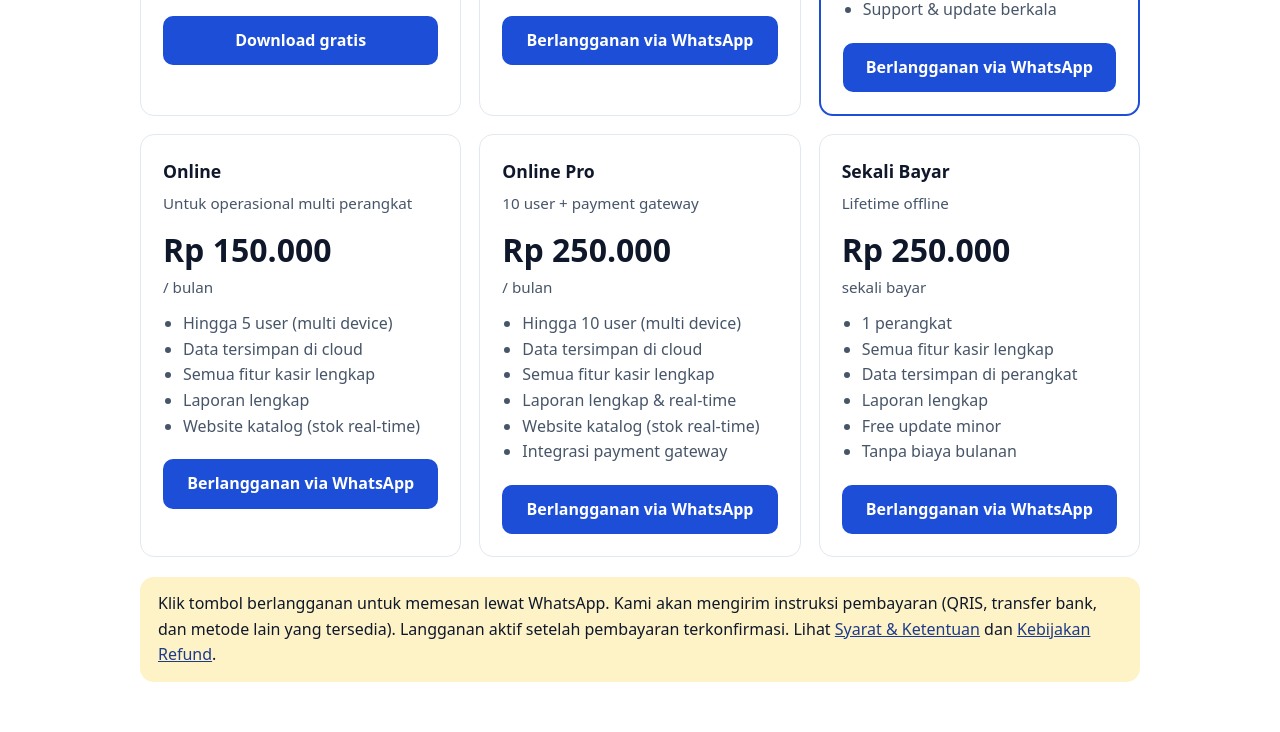
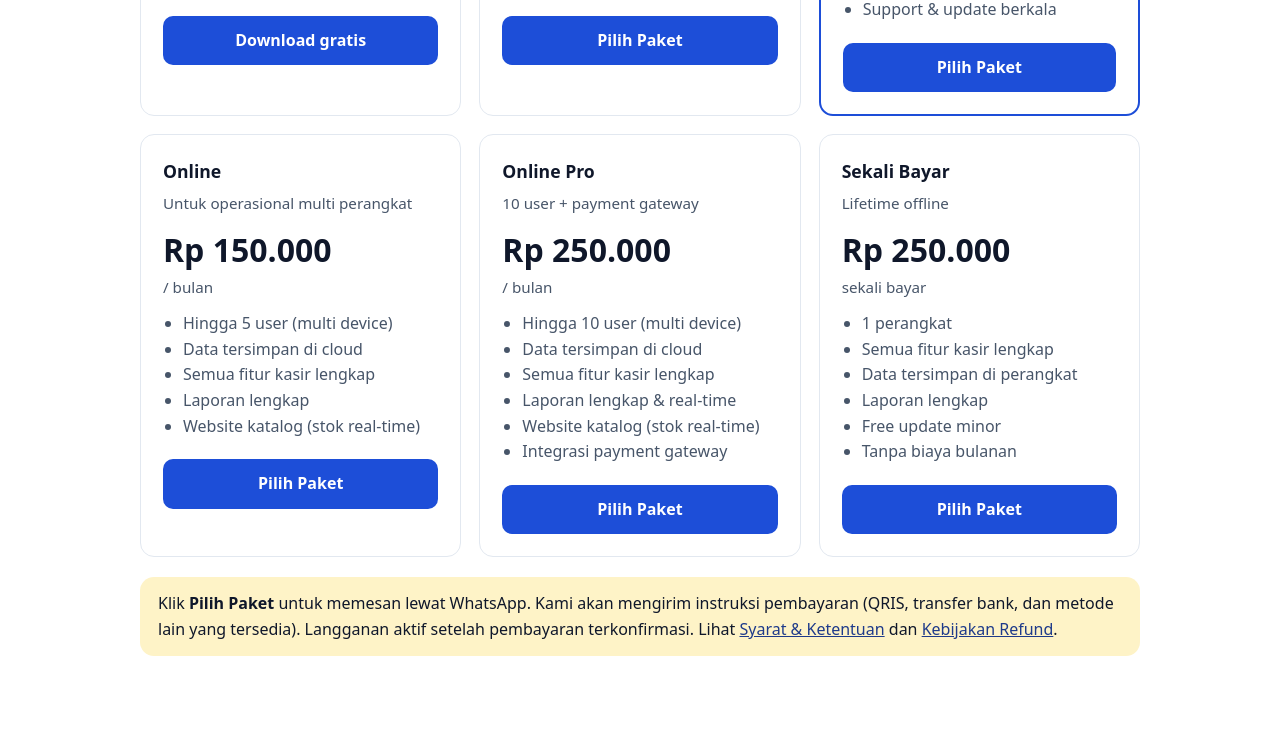
Before and after one commit to abrahamyada24/webandroid-pos-demo, a plain HTML site: page harga.html in a window 1280 px wide. Shown: the part 511-1243 px from the top of the page. Drawn offline with Linux system fonts and the light colour scheme.

Commit message:
Ganti label tombol paket menjadi Pilih Paket
Co-Authored-By: Claude Sonnet 5.5 <noreply@anthropic.com>
Claude-Session: https://claude.ai/code/session_01WNkuQsW3gjTrvPdQ19Byxb

```diff
--- a/harga.html
+++ b/harga.html
@@ -27,34 +27,34 @@
       <h3>Offline</h3><p class="sub">Untuk usaha sederhana</p>
       <div class="price">Rp 25.000 <small>/ bulan / device</small></div>
       <ul><li>Digunakan pada 1 perangkat</li><li>Data tersimpan di perangkat</li><li>Semua fitur kasir lengkap</li><li>Laporan penjualan harian</li></ul>
-      <a class="btn" href="https://wa.me/6285156492409?text=Halo%20LitePOS%2C%20saya%20mau%20berlangganan%20paket%20Offline." target="_blank" rel="noopener">Berlangganan via WhatsApp</a>
+      <a class="btn" href="https://wa.me/6285156492409?text=Halo%20LitePOS%2C%20saya%20mau%20berlangganan%20paket%20Offline." target="_blank" rel="noopener">Pilih Paket</a>
     </div>
     <div class="card featured">
       <h3>Hybrid Cloud<span class="badge">Paket Baru</span></h3><p class="sub">Kasir Android + akses website</p>
       <div class="price">Rp 50.000 <small>/ bulan</small></div>
       <ul><li>Transaksi tetap offline di toko</li><li>Data tersimpan di cloud</li><li>Akses dashboard melalui website</li><li>Semua fitur kasir lengkap</li><li>Support &amp; update berkala</li></ul>
-      <a class="btn" href="https://wa.me/6285156492409?text=Halo%20LitePOS%2C%20saya%20mau%20berlangganan%20paket%20Hybrid%20Cloud." target="_blank" rel="noopener">Berlangganan via WhatsApp</a>
+      <a class="btn" href="https://wa.me/6285156492409?text=Halo%20LitePOS%2C%20saya%20mau%20berlangganan%20paket%20Hybrid%20Cloud." target="_blank" rel="noopener">Pilih Paket</a>
     </div>
     <div class="card">
       <h3>Online</h3><p class="sub">Untuk operasional multi perangkat</p>
       <div class="price">Rp 150.000 <small>/ bulan</small></div>
       <ul><li>Hingga 5 user (multi device)</li><li>Data tersimpan di cloud</li><li>Semua fitur kasir lengkap</li><li>Laporan lengkap</li><li>Website katalog (stok real-time)</li></ul>
-      <a class="btn" href="https://wa.me/6285156492409?text=Halo%20LitePOS%2C%20saya%20mau%20berlangganan%20paket%20Online." target="_blank" rel="noopener">Berlangganan via WhatsApp</a>
+      <a class="btn" href="https://wa.me/6285156492409?text=Halo%20LitePOS%2C%20saya%20mau%20berlangganan%20paket%20Online." target="_blank" rel="noopener">Pilih Paket</a>
     </div>
     <div class="card">
       <h3>Online Pro</h3><p class="sub">10 user + payment gateway</p>
       <div class="price">Rp 250.000 <small>/ bulan</small></div>
       <ul><li>Hingga 10 user (multi device)</li><li>Data tersimpan di cloud</li><li>Semua fitur kasir lengkap</li><li>Laporan lengkap &amp; real-time</li><li>Website katalog (stok real-time)</li><li>Integrasi payment gateway</li></ul>
-      <a class="btn" href="https://wa.me/6285156492409?text=Halo%20LitePOS%2C%20saya%20mau%20berlangganan%20paket%20Online%20Pro." target="_blank" rel="noopener">Berlangganan via WhatsApp</a>
+      <a class="btn" href="https://wa.me/6285156492409?text=Halo%20LitePOS%2C%20saya%20mau%20berlangganan%20paket%20Online%20Pro." target="_blank" rel="noopener">Pilih Paket</a>
     </div>
     <div class="card">
       <h3>Sekali Bayar</h3><p class="sub">Lifetime offline</p>
       <div class="price">Rp 250.000 <small>sekali bayar</small></div>
       <ul><li>1 perangkat</li><li>Semua fitur kasir lengkap</li><li>Data tersimpan di perangkat</li><li>Laporan lengkap</li><li>Free update minor</li><li>Tanpa biaya bulanan</li></ul>
-      <a class="btn" href="https://wa.me/6285156492409?text=Halo%20LitePOS%2C%20saya%20mau%20berlangganan%20paket%20Sekali%20Bayar." target="_blank" rel="noopener">Berlangganan via WhatsApp</a>
+      <a class="btn" href="https://wa.me/6285156492409?text=Halo%20LitePOS%2C%20saya%20mau%20berlangganan%20paket%20Sekali%20Bayar." target="_blank" rel="noopener">Pilih Paket</a>
     </div>
   </div>
-  <div class="notice">Klik tombol berlangganan untuk memesan lewat WhatsApp. Kami akan mengirim instruksi pembayaran (QRIS, transfer bank, dan metode lain yang tersedia). Langganan aktif setelah pembayaran terkonfirmasi. Lihat <a href="syarat.html">Syarat &amp; Ketentuan</a> dan <a href="refund.html">Kebijakan Refund</a>.</div>
+  <div class="notice">Klik <b>Pilih Paket</b> untuk memesan lewat WhatsApp. Kami akan mengirim instruksi pembayaran (QRIS, transfer bank, dan metode lain yang tersedia). Langganan aktif setelah pembayaran terkonfirmasi. Lihat <a href="syarat.html">Syarat &amp; Ketentuan</a> dan <a href="refund.html">Kebijakan Refund</a>.</div>
 </div></section></main>
 
 <footer class="site"><div class="wrap">
```
